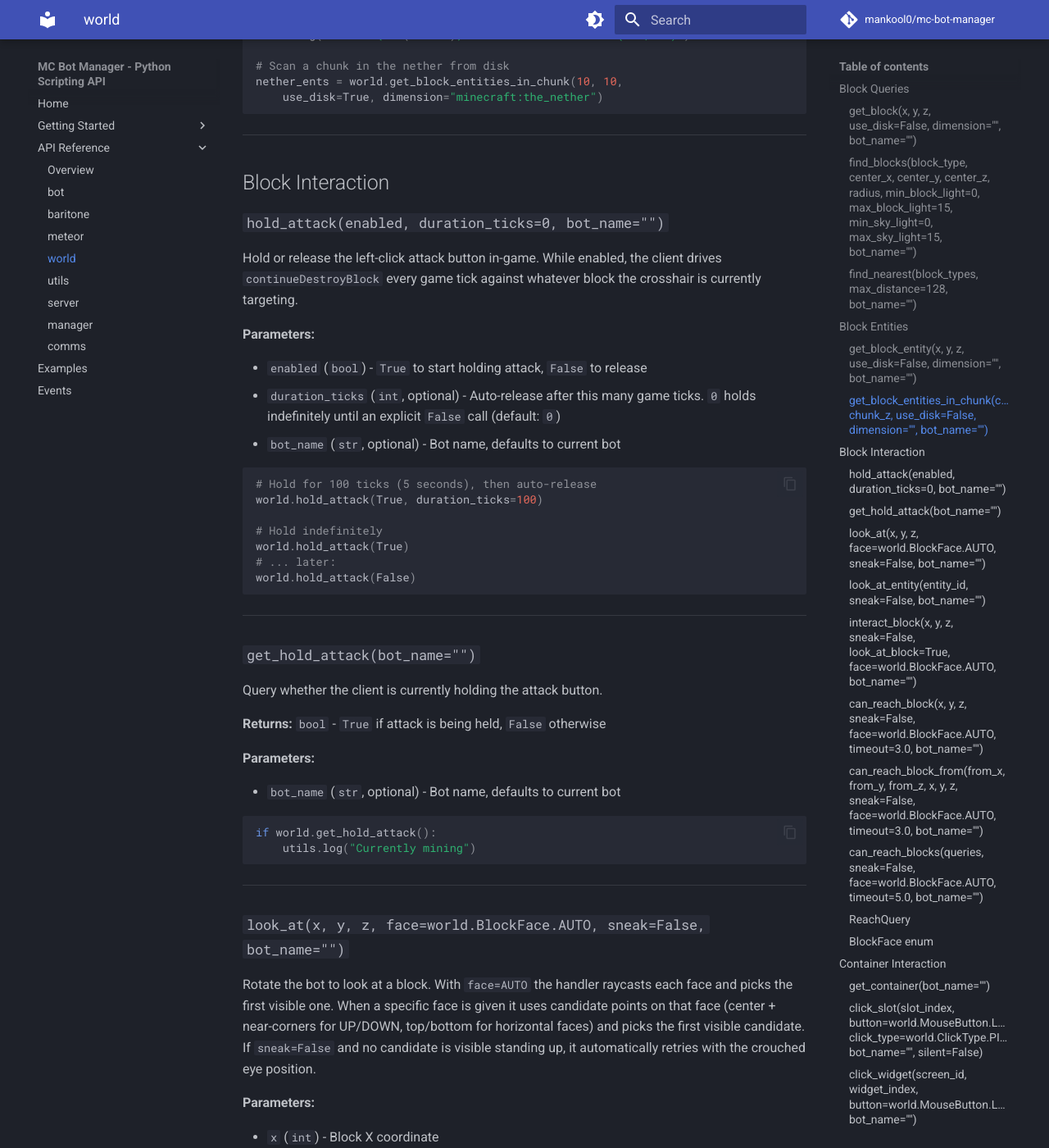
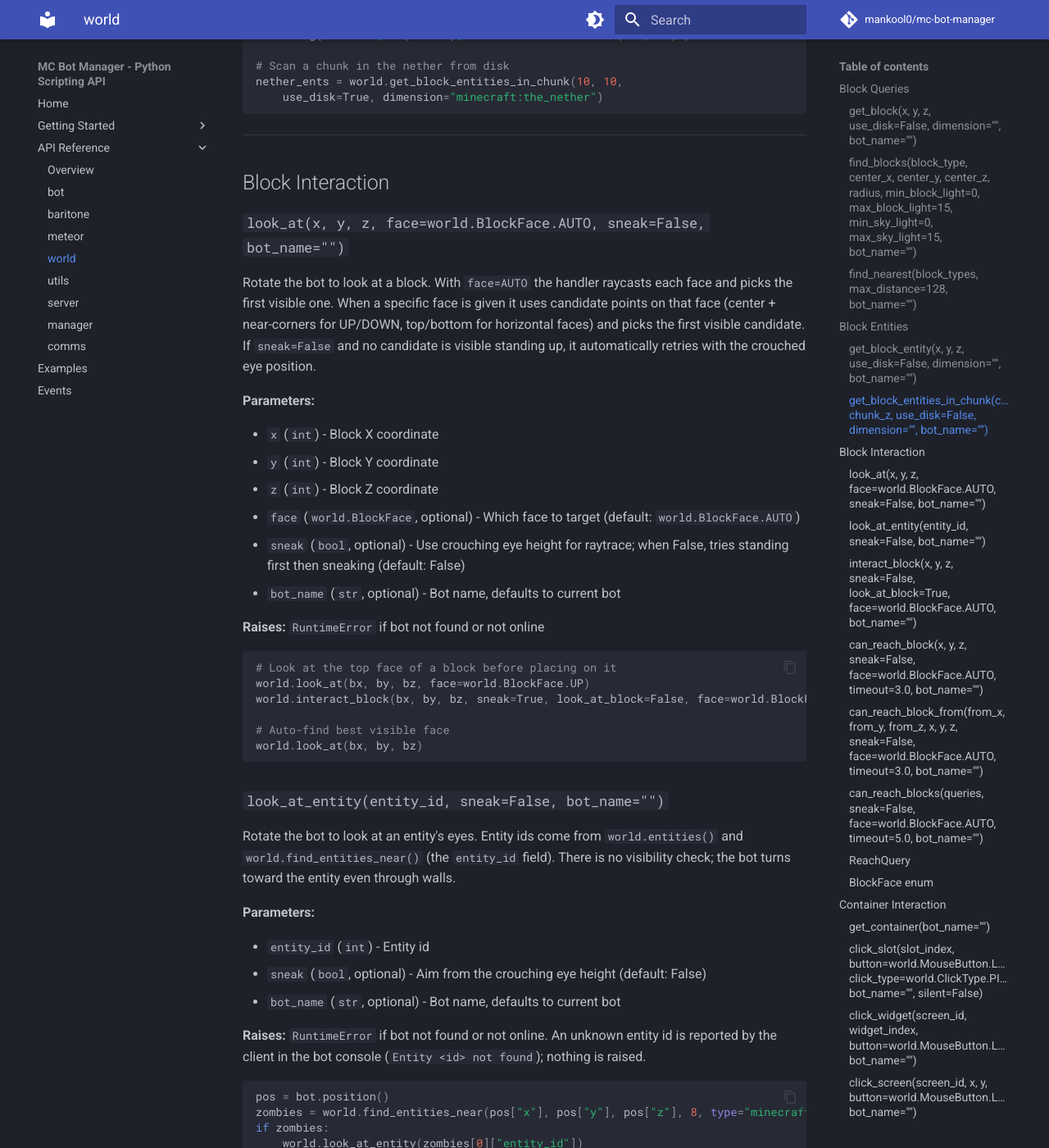
Before and after one commit to mankool0/mc-bot-manager, an MkDocs documentation site: the page built from docs/api/world.md, in a window 1280 px wide and 1400 px high, scrolled down 7658 px. Shown: the whole window at 82% size. Built offline with MkDocs 1.6.1 and Material for MkDocs 9.7.7, drawn with Linux system fonts in a browser that asks for light colours; comment, search, counter and statistics services are not loaded; the version menu is left out.

Commit message:
move hold_attack python api functions from world to bot

````diff
--- a/docs/api/world.md
+++ b/docs/api/world.md
@@ -320,45 +320,6 @@ nether_ents = world.get_block_entities_in_chunk(10, 10,
 
 ## Block Interaction
 
-### `hold_attack(enabled, duration_ticks=0, bot_name="")`
-
-Hold or release the left-click attack button in-game. While enabled, the client drives `continueDestroyBlock` every game tick against whatever block the crosshair is currently targeting.
-
-**Parameters:**
-
-- `enabled` (`bool`) - `True` to start holding attack, `False` to release
-- `duration_ticks` (`int`, optional) - Auto-release after this many game ticks. `0` holds indefinitely until an explicit `False` call (default: `0`)
-- `bot_name` (`str`, optional) - Bot name, defaults to current bot
-
-```python
-# Hold for 100 ticks (5 seconds), then auto-release
-world.hold_attack(True, duration_ticks=100)
-
-# Hold indefinitely
-world.hold_attack(True)
-# ... later:
-world.hold_attack(False)
-```
-
----
-
-### `get_hold_attack(bot_name="")`
-
-Query whether the client is currently holding the attack button.
-
-**Returns:** `bool` - `True` if attack is being held, `False` otherwise
-
-**Parameters:**
-
-- `bot_name` (`str`, optional) - Bot name, defaults to current bot
-
-```python
-if world.get_hold_attack():
-    utils.log("Currently mining")
-```
-
----
-
 ### `look_at(x, y, z, face=world.BlockFace.AUTO, sneak=False, bot_name="")`
 
 Rotate the bot to look at a block. With `face=AUTO` the handler raycasts each face and picks the first visible one. When a specific face is given it uses candidate points on that face (center + near-corners for UP/DOWN, top/bottom for horizontal faces) and picks the first visible candidate. If `sneak=False` and no candidate is visible standing up, it automatically retries with the crouched eye position.
@@ -400,7 +361,7 @@ pos = bot.position()
 zombies = world.find_entities_near(pos["x"], pos["y"], pos["z"], 8, type="minecraft:zombie")
 if zombies:
     world.look_at_entity(zombies[0]["entity_id"])
-    world.hold_attack(True, duration_ticks=10)
+    bot.hold_attack(True, duration_ticks=10)
 ```
 
 ### `interact_block(x, y, z, sneak=False, look_at_block=True, face=world.BlockFace.AUTO, bot_name="")`
````
Also changed, not shown: docs/api/bot.md (+35 -0 lines), 1 other file.
